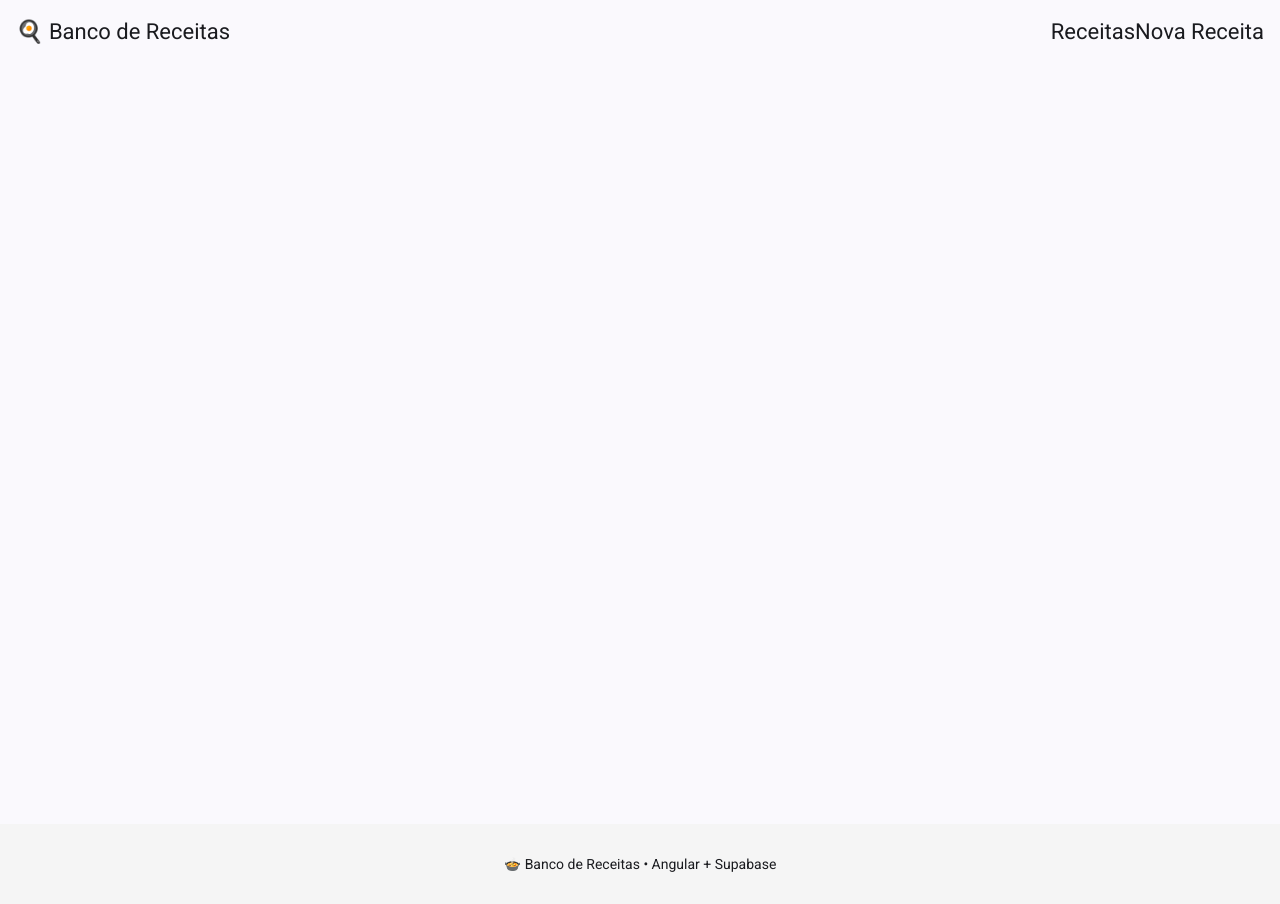
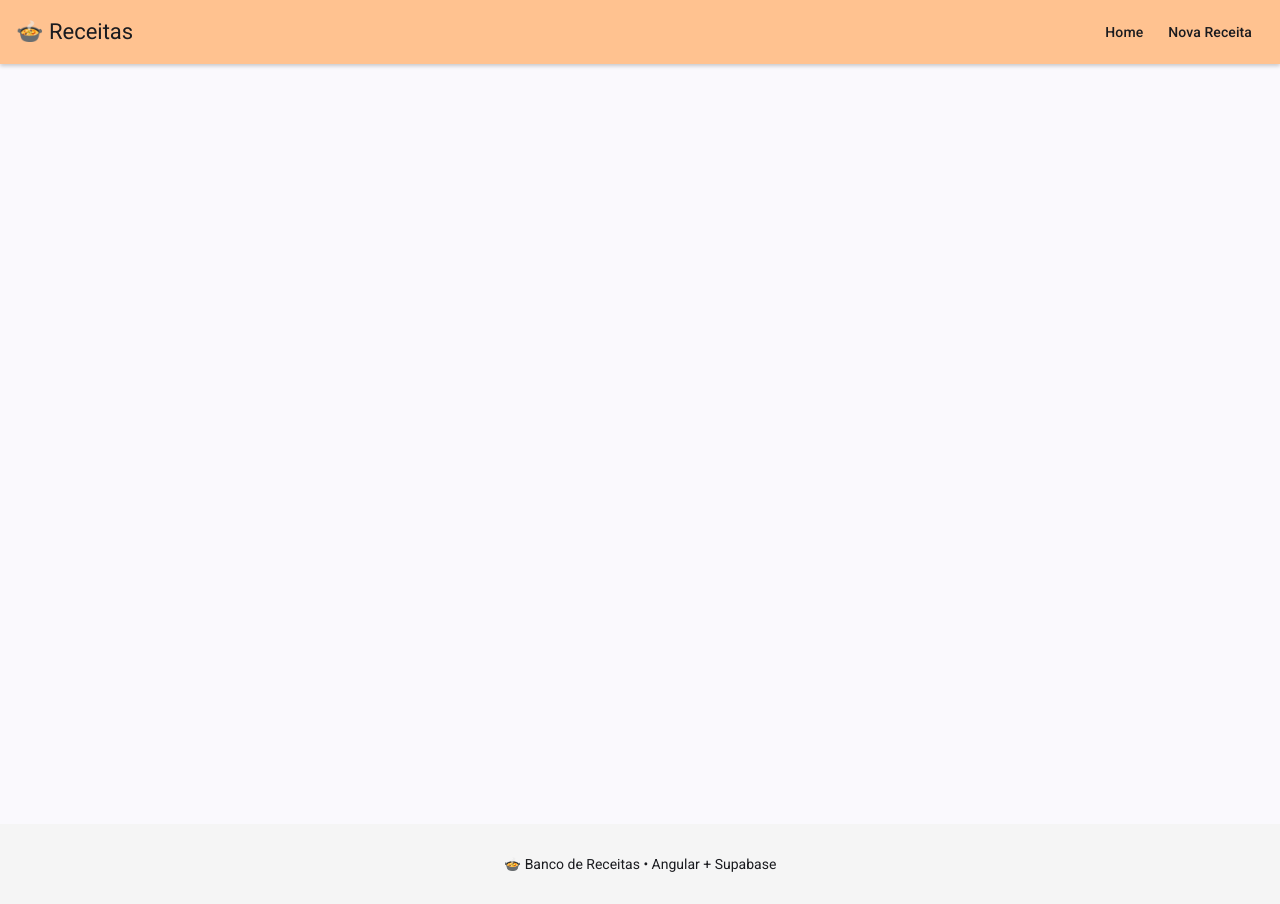
Before and after one commit to tarikraposo/banco_de_receitas, an Angular app: page / in a window 1280 px wide. Built offline with nearby package versions, Linux system fonts and the light colour scheme.

Commit message:
[#15] Ajustes no header.

```diff
--- a/src/app/core/layout/header/header.html
+++ b/src/app/core/layout/header/header.html
@@ -1,12 +1,8 @@
-<mat-toolbar color="primary">
-
-  <span routerLink="/" style="cursor:pointer">
-    🍳 Banco de Receitas
-  </span>
+<mat-toolbar color="primary" class="header">
+  <span>🍲 Receitas</span>
 
   <span class="spacer"></span>
 
-  <a mat-button routerLink="/receitas">Receitas</a>
-  <a mat-button routerLink="/criar-receita">Nova Receita</a>
-
+  <button mat-button>Home</button>
+  <button mat-button>Nova Receita</button>
 </mat-toolbar>
--- a/src/app/core/layout/header/header.scss
+++ b/src/app/core/layout/header/header.scss
@@ -1,3 +1,11 @@
+.header {
+  position: sticky;
+  top: 0;
+  z-index: 1000;
+  background-color: #ffc290;
+  box-shadow: 0 2px 4px rgba(0, 0, 0, 0.2);
+}
+
 .spacer {
-  flex: 1 1 auto;
+  flex: 1;
 }
--- a/src/app/core/layout/header/header.ts
+++ b/src/app/core/layout/header/header.ts
@@ -1,9 +1,10 @@
 import { Component } from '@angular/core';
+import { MatButtonModule } from '@angular/material/button';
 import {MatToolbarModule} from '@angular/material/toolbar';
 
 @Component({
   selector: 'app-header',
-  imports: [MatToolbarModule],
+  imports: [MatToolbarModule, MatButtonModule],
   templateUrl: './header.html',
   styleUrl: './header.scss',
 })
```
